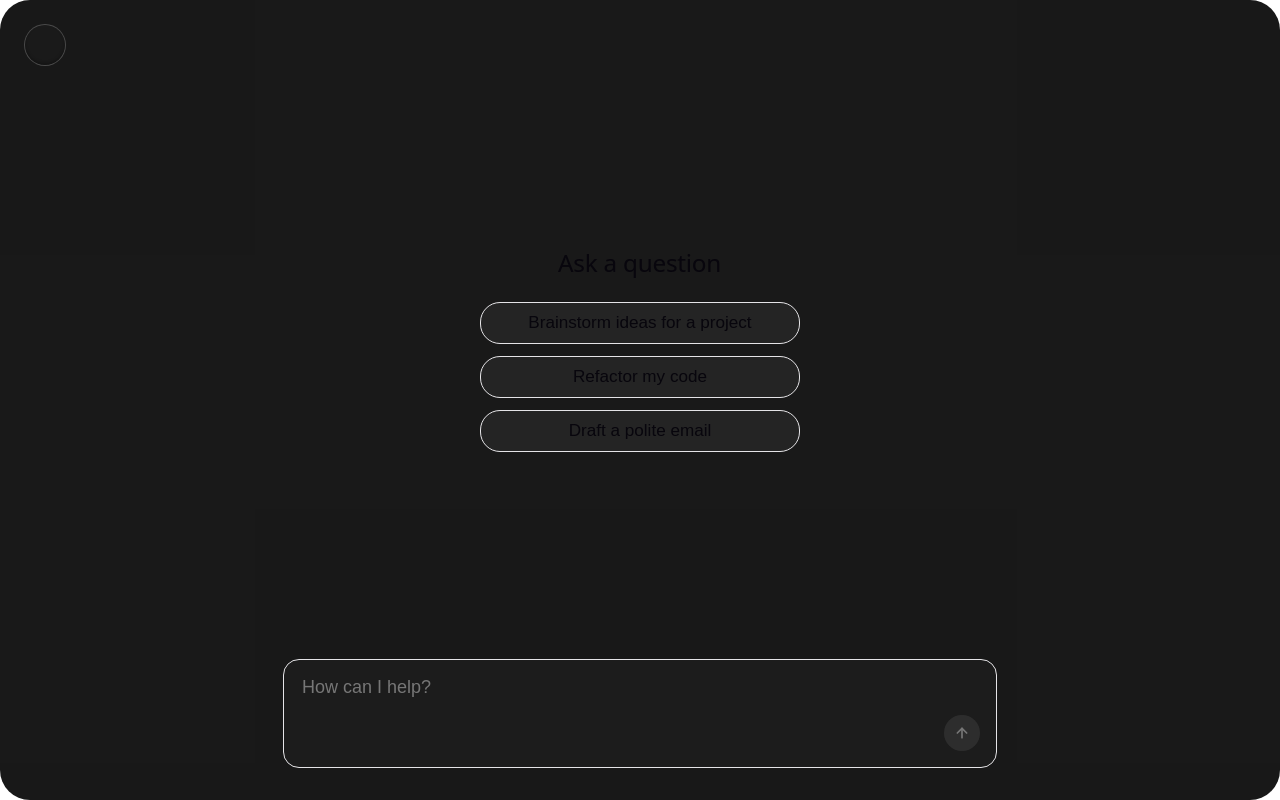
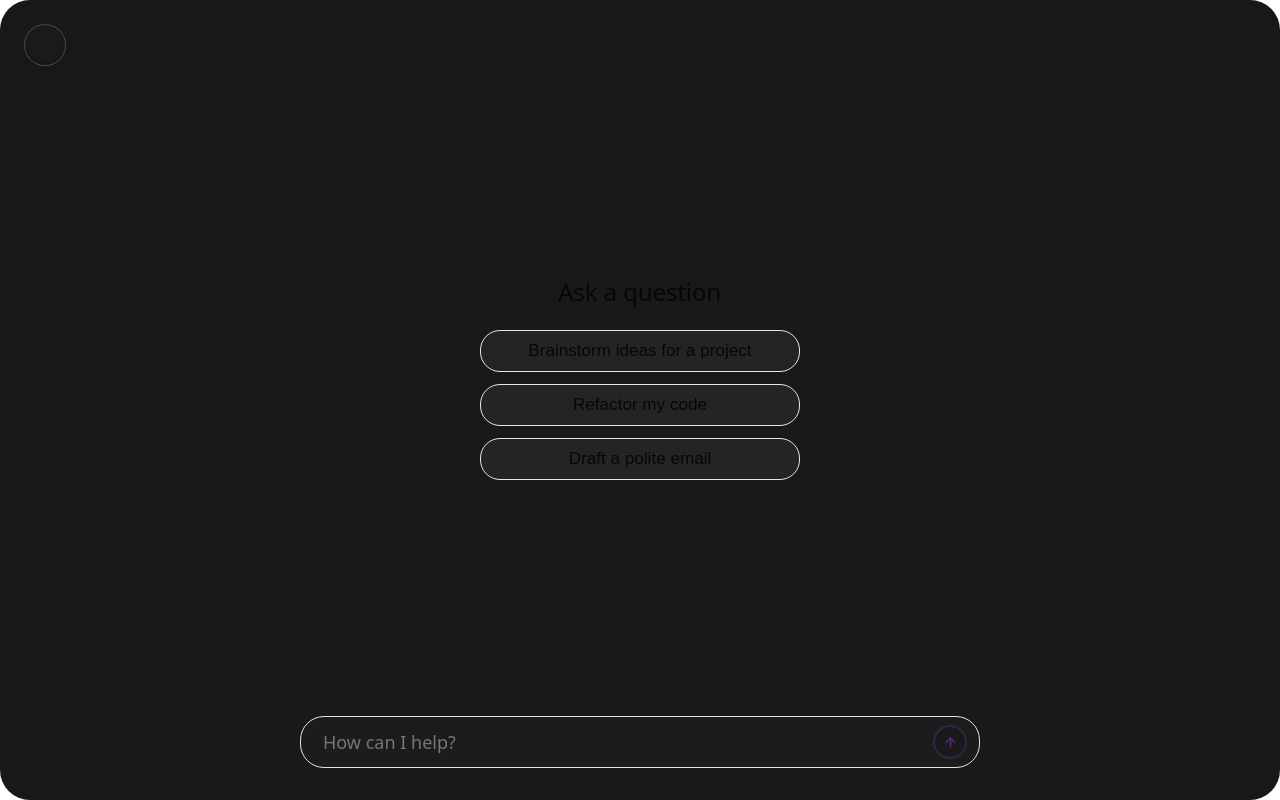
Before and after one commit to shash-v/AI-Study-App, a React (Vite) app in the folder frontend/: page / in a window 1280 px wide. Both pictures are taken after a click on the button "AI Assistant". Built offline with nearby package versions, Linux system fonts and the light colour scheme.

Commit message:
feat: add upload dashboard

```diff
--- a/frontend/src/components/ChatDashboard.tsx
+++ b/frontend/src/components/ChatDashboard.tsx
@@ -8,13 +8,24 @@ interface ChatDashboardProps {
 export const ChatDashboard: React.FC<ChatDashboardProps> = ({ onBack }) => {
   const [messages, setMessages] = useState<Array<{ sender: 'user' | 'ai'; text: string }>>([])
   const [input, setInput] = useState('')
+  const textareaRef = useRef<HTMLTextAreaElement>(null)
   const messagesEndRef = useRef<HTMLDivElement>(null)
+
+  const MAX_CHARS = 2000
 
   const suggestionPills = [
     'Brainstorm ideas for a project',
     'Refactor my code',
     'Draft a polite email',
   ]
+
+  // Expand horizontal screen size/window on mount
+  useEffect(() => {
+    // If running in an environment where window resizing is supported (like an Electron app or standalone window)
+    if (window.innerWidth < 1000) {
+      window.resizeTo(1000, window.innerHeight)
+    }
+  }, [])
 
   const scrollToBottom = () => {
     messagesEndRef.current?.scrollIntoView({ behavior: 'smooth' })
@@ -24,11 +35,24 @@ export const ChatDashboard: React.FC<ChatDashboardProps> = ({ onBack }) => {
     scrollToBottom()
   }, [messages])
 
+  // Automatically grow and scroll textarea up to a max height
+  useEffect(() => {
+    const textarea = textareaRef.current
+    if (textarea) {
+      textarea.style.height = 'auto'
+      const newHeight = Math.min(textarea.scrollHeight, 120) // Max height of ~120px
+      textarea.style.height = `${newHeight}px`
+    }
+  }, [input])
+
   const sendMessage = (text: string) => {
     if (!text.trim()) return
 
     setMessages((prev) => [...prev, { sender: 'user', text }])
     setInput('')
+    if (textareaRef.current) {
+      textareaRef.current.style.height = 'auto'
+    }
 
     setTimeout(() => {
       setMessages((prev) => [
@@ -38,14 +62,28 @@ export const ChatDashboard: React.FC<ChatDashboardProps> = ({ onBack }) => {
     }, 800)
   }
 
+  const handleInputChange = (e: React.ChangeEvent<HTMLTextAreaElement>) => {
+    const val = e.target.value
+    if (val.length <= MAX_CHARS) {
+      setInput(val)
+    }
+  }
+
   const handleFormSubmit = (e: React.FormEvent) => {
     e.preventDefault()
     sendMessage(input)
   }
 
+  const handleKeyDown = (e: React.KeyboardEvent<HTMLTextAreaElement>) => {
+    if (e.key === 'Enter' && !e.shiftKey) {
+      e.preventDefault()
+      sendMessage(input)
+    }
+  }
+
   return (
-    <div className="panel chat-panel" style={{ position: 'relative', width: '100%', height: '100%' }}>
-      {/* Inline styles for smooth rolling entrance animation */}
+    <div className="panel chat-panel" style={{ position: 'relative', width: '100%', height: '100%', boxSizing: 'border-box', overflow: 'hidden' }}>
+      {/* Inline styles for text wrapping, layout containment, and animations */}
       <style>{`
         @keyframes rollInCard {
           0% {
@@ -66,6 +104,78 @@ export const ChatDashboard: React.FC<ChatDashboardProps> = ({ onBack }) => {
         .animated-pill-3 {
           animation: rollInCard 0.5s cubic-bezier(0.16, 1, 0.3, 1) 0.3s both;
         }
+        .chat-thread-container {
+          overflow-y: auto;
+          overflow-x: hidden;
+          width: 100%;
+          box-sizing: border-box;
+        }
+        .chat-message {
+          max-width: 100%;
+          word-break: break-word;
+          overflow-wrap: break-word;
+          box-sizing: border-box;
+        }
+        .chat-ovular-input-card {
+          max-width: 680px;
+          margin: 0 auto;
+          background: rgba(30, 30, 30, 0.7);
+          border: 1px solid var(--border, rgba(255, 255, 255, 0.15));
+          border-radius: 24px;
+          padding: 8px 12px 8px 20px;
+          display: flex;
+          align-items: center;
+          gap: 12px;
+          box-sizing: border-box;
+          backdrop-filter: blur(8px);
+          -webkit-backdrop-filter: blur(8px);
+          transition: border-color 0.2s, background 0.2s;
+        }
+        .chat-ovular-input-card:focus-within {
+          border-color: var(--accent, rgba(244, 114, 182, 0.6));
+          background: rgba(35, 35, 40, 0.85);
+        }
+        .chat-ovular-input-card textarea {
+          font-family: inherit;
+          font-size: inherit;
+          color: inherit;
+          resize: none;
+          line-height: 20px;
+          max-height: 120px;
+          overflow-y: auto;
+          scrollbar-width: none;
+          -ms-overflow-style: none;
+        }
+        .chat-ovular-input-card textarea::-webkit-scrollbar {
+          display: none;
+        }
+        .chat-ovular-input-card textarea::placeholder {
+          color: rgba(255, 255, 255, 0.4);
+          opacity: 1;
+        }
+        .chat-glossy-send-btn {
+          display: flex;
+          align-items: center;
+          justify-content: center;
+          box-sizing: border-box;
+          background: rgba(24, 24, 27, 0.60);
+          backdrop-filter: blur(8px);
+          -webkit-backdrop-filter: blur(8px);
+          color: var(--accent);
+          border: 2px solid var(--accent-border, rgba(244, 114, 182, 0.4));
+          transition: border-color 0.3s, background 0.3s, transform 0.2s, opacity 0.3s;
+          cursor: pointer;
+        }
+        .chat-glossy-send-btn:hover {
+          background: rgba(24, 24, 27, 0.60);
+          border-color: var(--accent);
+          transform: translateY(-1px);
+        }
+        .chat-glossy-send-btn:disabled {
+          opacity: 0.4;
+          cursor: pointer;
+          transform: none;
+        }
       `}</style>
 
       {/* Top Header Container */}
@@ -83,7 +193,7 @@ export const ChatDashboard: React.FC<ChatDashboardProps> = ({ onBack }) => {
       </div>
 
       {/* Center Layout Container */}
-      <div id="center" className="chat-center-container">
+      <div id="center" className="chat-center-container" style={{ overflow: 'hidden', width: '100%', boxSizing: 'border-box' }}>
         {messages.length === 0 ? (
           /* Empty State Suggestions */
           <div className="empty-state-view">
@@ -133,32 +243,47 @@ export const ChatDashboard: React.FC<ChatDashboardProps> = ({ onBack }) => {
 
       {/* Input Form Card pinned at bottom */}
       <section className="input-section">
-        <form onSubmit={handleFormSubmit} className="chat-input-card">
-          <input
-            type="text"
+        <form
+          onSubmit={handleFormSubmit}
+          className="chat-ovular-input-card"
+          onClick={() => textareaRef.current?.focus()}
+          style={{ cursor: 'text' }}
+        >
+          <textarea
+            ref={textareaRef}
+            rows={1}
             className="panel-input"
             placeholder="How can I help?"
             value={input}
-            onChange={(e) => setInput(e.target.value)}
+            onChange={handleInputChange}
+            onKeyDown={handleKeyDown}
+            maxLength={MAX_CHARS}
+            style={{
+              width: '100%',
+              boxSizing: 'border-box',
+              cursor: 'text',
+              border: 'none',
+              background: 'transparent',
+              outline: 'none',
+              margin: 0,
+            }}
           />
 
-          <div className="input-card-footer">
+          <div className="input-card-footer" style={{ display: 'flex', alignItems: 'center', margin: 0 }}>
             <button
               type="submit"
-              className="submit-arrow-btn"
+              className="chat-glossy-send-btn"
               disabled={!input.trim()}
+              onClick={(e) => e.stopPropagation()}
               style={{
-                width: '36px',
-                height: '36px',
+                width: '34px',
+                height: '34px',
                 borderRadius: '50%',
-                display: 'flex',
-                alignItems: 'center',
-                justifyContent: 'center',
                 padding: 0,
                 flexShrink: 0
               }}
             >
-              <svg width="16" height="16" viewBox="0 0 24 24" fill="none" stroke="currentColor" strokeWidth="2.5" strokeLinecap="round" strokeLinejoin="round">
+              <svg width="15" height="15" viewBox="0 0 24 24" fill="none" stroke="currentColor" strokeWidth="2.5" strokeLinecap="round" strokeLinejoin="round">
                 <line x1="12" y1="19" x2="12" y2="5"></line>
                 <polyline points="5 12 12 5 19 12"></polyline>
               </svg>
--- a/frontend/src/components/Home.tsx
+++ b/frontend/src/components/Home.tsx
@@ -1,36 +1,20 @@
-import React, { useRef, useState } from 'react'
+import React, { useState, useRef } from 'react'
 import { MathOrb } from './MathOrb'
 import { checkHealth } from '../../services/api' // Adjust path if needed
 
 interface HomeProps {
   onLaunch: () => void
   onOpenPomodoro?: () => void
-  onUploadDocuments?: (files: FileList) => void
+  onOpenUploadPage: () => void
 }
 
 export const Home: React.FC<HomeProps> = ({
   onLaunch,
   onOpenPomodoro,
-  onUploadDocuments
+  onOpenUploadPage
 }) => {
   const [isDoXHovered, setIsDoXHovered] = useState(false)
-  const fileInputRef = useRef<HTMLInputElement>(null)
   const containerRef = useRef<HTMLDivElement>(null)
-
-  const handleUploadClick = () => {
-    fileInputRef.current?.click()
-  }
-
-  const handleFileChange = (e: React.ChangeEvent<HTMLInputElement>) => {
-    const files = e.target.files
-    if (files && files.length > 0) {
-      if (onUploadDocuments) {
-        onUploadDocuments(files)
-      } else {
-        console.log('Selected files:', files)
-      }
-    }
-  }
 
   // Calling your real backend API function
   const handleDoXClick = async () => {
@@ -88,19 +72,10 @@ export const Home: React.FC<HomeProps> = ({
           <button
             type="button"
             className="glossy-button upload-btn"
-            onClick={handleUploadClick}
+            onClick={onOpenUploadPage}
           >
             Upload
           </button>
-
-          <input
-            type="file"
-            ref={fileInputRef}
-            onChange={handleFileChange}
-            style={{ display: 'none' }}
-            multiple
-            accept=".pdf,.txt,.doc,.docx"
-          />
         </div>
       </section>
 
```
